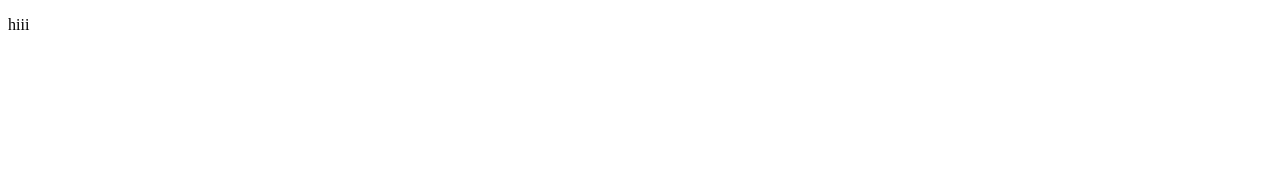
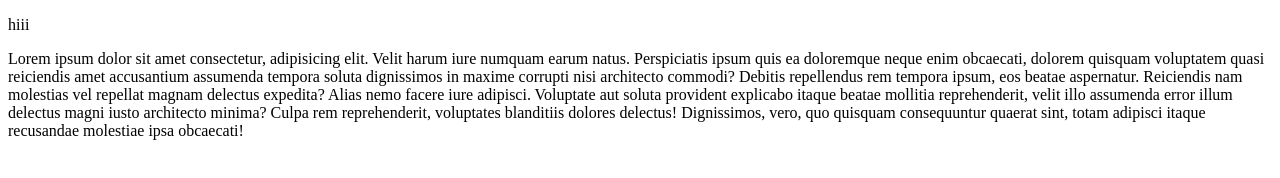
Before and after one commit to Kajal7045/gitrepo, a plain HTML site: page index.html in a window 1280 px wide. Drawn offline with Linux system fonts and the light colour scheme.

Commit message:
add new feature

```diff
--- a/index.html
+++ b/index.html
@@ -7,5 +7,7 @@
 </head>
 <body>
         <p>hiii</p>
+
+        <p>Lorem ipsum dolor sit amet consectetur, adipisicing elit. Velit harum iure numquam earum natus. Perspiciatis ipsum quis ea doloremque neque enim obcaecati, dolorem quisquam voluptatem quasi reiciendis amet accusantium assumenda tempora soluta dignissimos in maxime corrupti nisi architecto commodi? Debitis repellendus rem tempora ipsum, eos beatae aspernatur. Reiciendis nam molestias vel repellat magnam delectus expedita? Alias nemo facere iure adipisci. Voluptate aut soluta provident explicabo itaque beatae mollitia reprehenderit, velit illo assumenda error illum delectus magni iusto architecto minima? Culpa rem reprehenderit, voluptates blanditiis dolores delectus! Dignissimos, vero, quo quisquam consequuntur quaerat sint, totam adipisci itaque recusandae molestiae ipsa obcaecati!</p>
 </body>
 </html>
```
Also changed, not shown: 1 other file.
